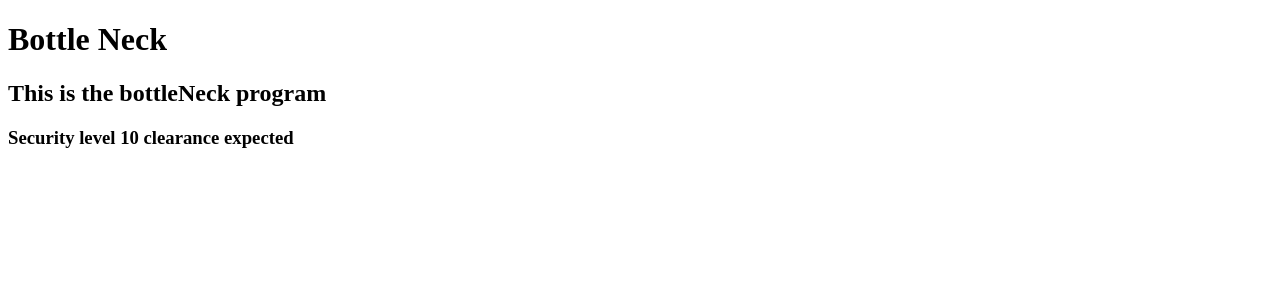
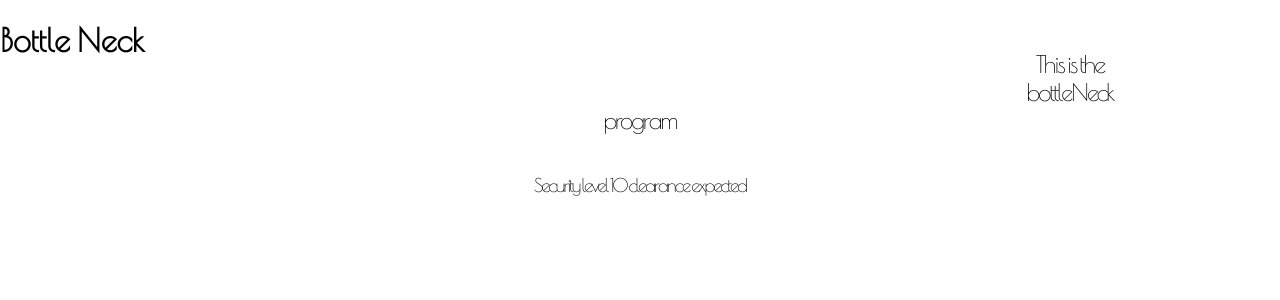
Before and after one commit to Martondegz/bootcamp_9_ke, a Flask app: template programs/the_bottle_neck/templates/home.html in a window 1280 px wide. Shown: the top 300 px of the page. Run offline with Flask 2, Linux system fonts and the light colour scheme; the template is opened without the code that fills it, so the values that code supplies are empty.

Commit message:
add style

```diff
--- a/programs/the_bottle_neck/static/base.css
+++ b/programs/the_bottle_neck/static/base.css
@@ -0,0 +1,38 @@
+@import 'https://fonts.googleapis.com/css?family=Poiret+One|Raleway';
+
+
+
+body{
+	margin: 0;
+	padding: 0;
+	font-family: 'Poiret One', cursive;
+}
+a{
+	list-style-type: none;
+}
+p{
+	font-family: 'Poiret One', cursive;
+	font-size: 20px;
+}
+h2,
+h3{
+	margin-top: 40px;
+	text-align: center;
+	letter-spacing: -2px;
+	font-weight: 100;
+}
+header{
+	margin: 0;
+	float: left;
+}
+header h1.logo:hover{
+	text-decoration: none;
+}
+.container{
+	width: 1000px;
+	margin: 0 auto;
+}
+.jumbotron{
+	padding: 10px 0 30px 0;
+
+}
--- a/programs/the_bottle_neck/templates/base.html
+++ b/programs/the_bottle_neck/templates/base.html
@@ -2,6 +2,7 @@
 <html>
 <head>
 	<title>Bottle--Neck</title>
+	<link rel="stylesheet" href="{{ url_for('static', filename='css/base.css') }}">
 </head>
 <body>
 <header>
--- a/programs/the_bottle_neck/templates/home.html
+++ b/programs/the_bottle_neck/templates/home.html
@@ -1,6 +1,6 @@
 {% extends 'base.html' %}
 {% block content %}
-<div class="jumbo">
+<div class="jumbotron">
 	<h2>This is the bottleNeck program</h2>
 	<h3>Security level 10 clearance expected</h3>
 </div>
```
